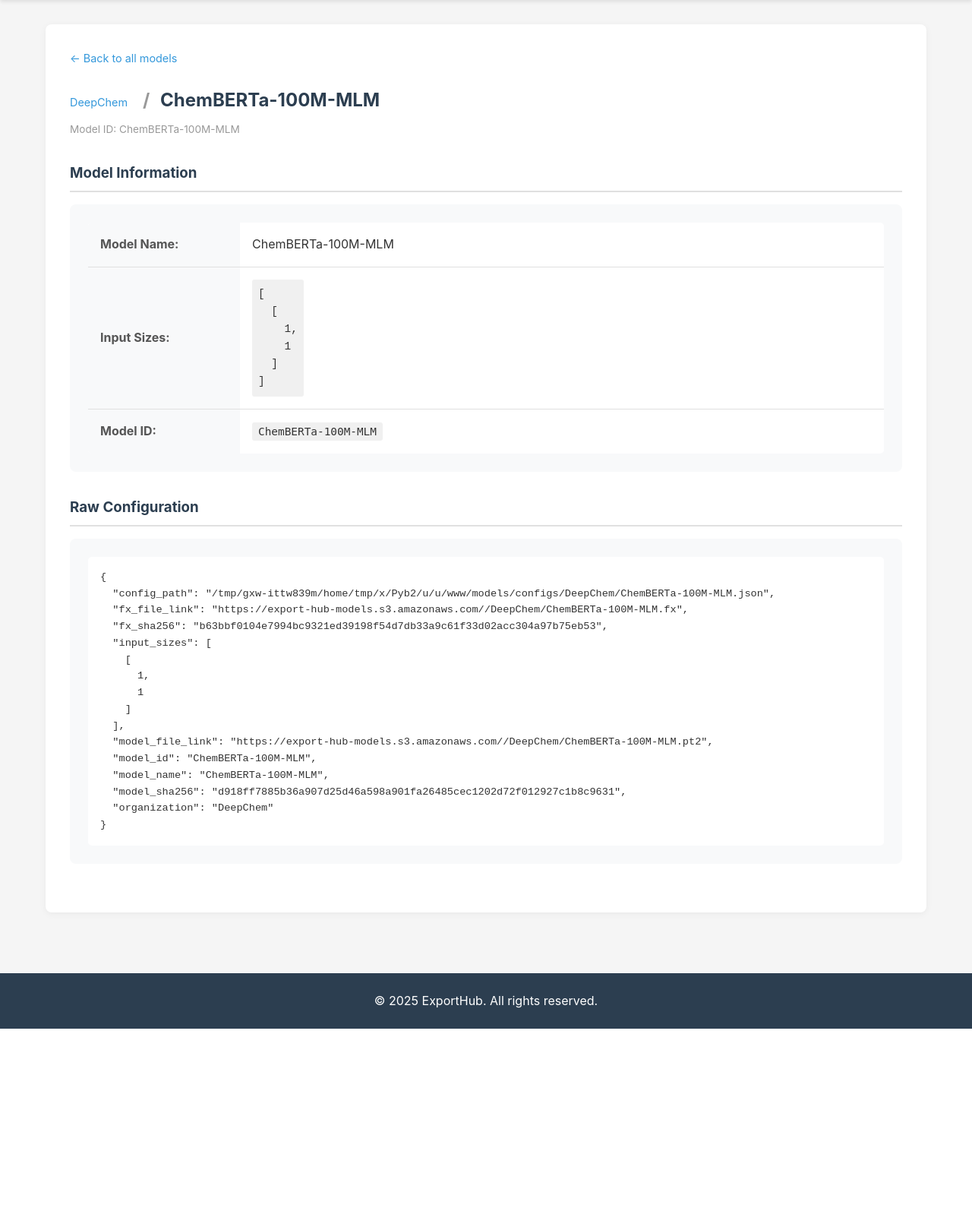
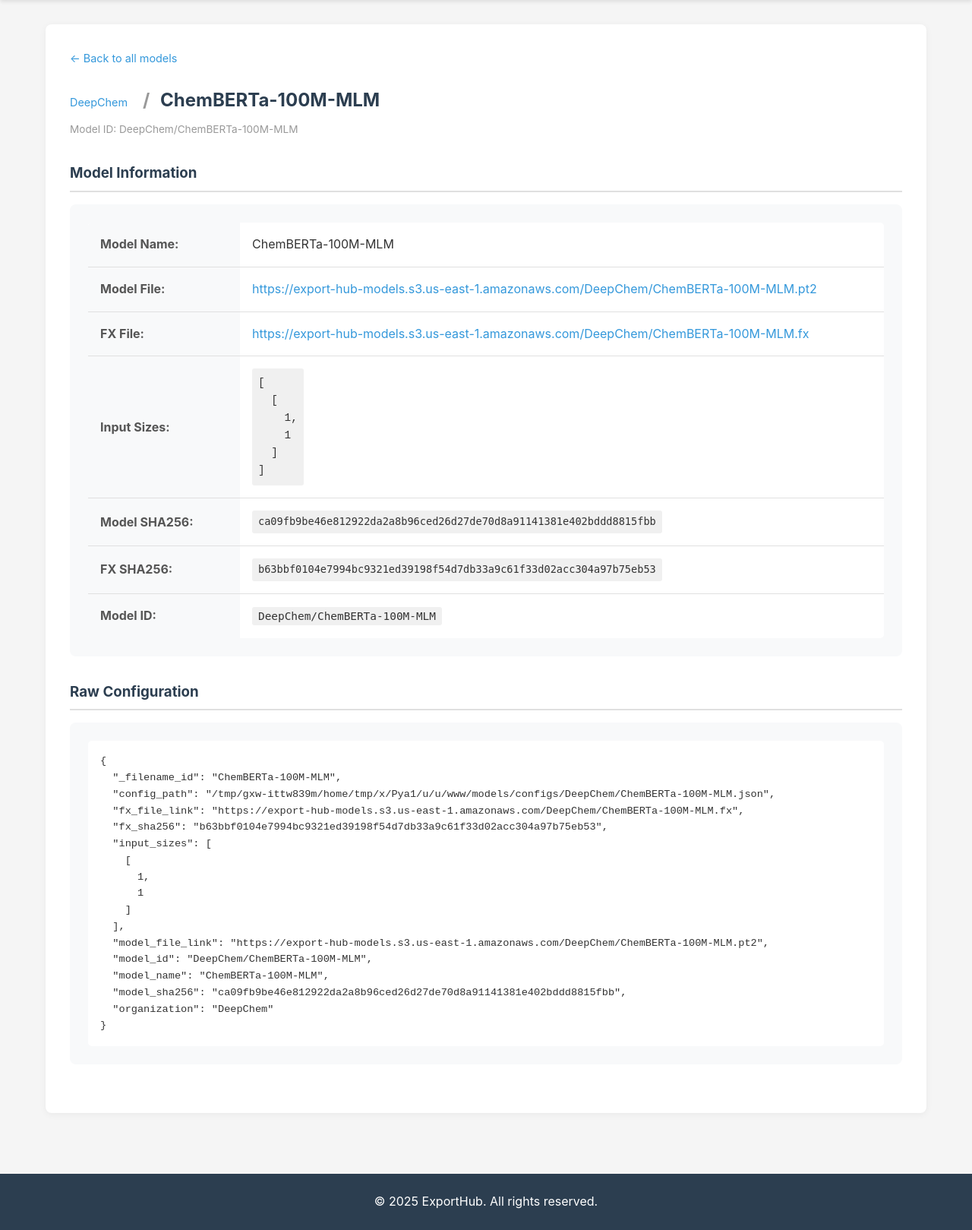
Before and after one commit to arasht94/export-hub, a Flask app: page /model/DeepChem/ChemBERTa-100M-MLM in a window 1280 px wide. Shown: the part 167-1786 px from the top of the page at 76% size. Before the commit the page ends 1521 px from the top, so only its background shows below. Run offline with Flask 3, Linux system fonts and the light colour scheme.

Commit message:
feat: Make webapp work with new json config file

```diff
--- a/app/config_parser.py
+++ b/app/config_parser.py
@@ -42,59 +42,114 @@
     def get_models_by_organization(self, organization: str) -> List[Dict]:
         """
         Get all models for a specific organization.
+        Searches both by folder name and by JSON organization field.
 
         Args:
-            organization: The organization name (subfolder name).
+            organization: The organization name (can be from folder or JSON).
 
         Returns:
-            List of model dictionaries, each containing the parsed JSON data
-            plus metadata like 'model_id' and 'organization'.
+            List of model dictionaries matching the organization.
+            Uses organization and model_id from JSON if present, otherwise infers from folder/filename.
         """
+        models = []
+
+        # First, try to find by folder name
         org_dir = self.configs_dir / organization
-        if not org_dir.exists() or not org_dir.is_dir():
-            return []
+        if org_dir.exists() and org_dir.is_dir():
+            for json_file in org_dir.glob("*.json"):
+                try:
+                    with open(json_file, "r", encoding="utf-8") as f:
+                        model_data = json.load(f)
+                        # Use organization from JSON if present, otherwise use folder name
+                        if "organization" not in model_data:
+                            model_data["organization"] = organization
+                        # Use model_id from JSON if present, otherwise use filename
+                        if "model_id" not in model_data:
+                            model_data["model_id"] = json_file.stem
+                        # Store filename for URL routing
+                        model_data["_filename_id"] = json_file.stem
+                        model_data["config_path"] = str(json_file)
+                        models.append(model_data)
+                except Exception as e:
+                    print(f"Error reading {json_file}: {e}")
 
-        models = []
-        for json_file in org_dir.glob("*.json"):
-            try:
-                with open(json_file, "r", encoding="utf-8") as f:
-                    model_data = json.load(f)
-                    # Add metadata
-                    model_data["model_id"] = json_file.stem  # filename without .json
-                    model_data["organization"] = organization
-                    model_data["config_path"] = str(json_file)
-                    models.append(model_data)
-            except Exception as e:
-                print(f"Error reading {json_file}: {e}")
+        # Also search all folders for models with matching JSON organization field
+        # (in case organization in JSON doesn't match folder name)
+        for org_dir in self.configs_dir.iterdir():
+            if not org_dir.is_dir() or org_dir.name == organization:
+                continue  # Skip if already processed or not a directory
+
+            for json_file in org_dir.glob("*.json"):
+                try:
+                    with open(json_file, "r", encoding="utf-8") as f:
+                        model_data = json.load(f)
+                        json_org = model_data.get("organization")
+                        if json_org == organization:
+                            # Use organization from JSON
+                            if "organization" not in model_data:
+                                model_data["organization"] = organization
+                            # Use model_id from JSON if present, otherwise use filename
+                            if "model_id" not in model_data:
+                                model_data["model_id"] = json_file.stem
+                            # Store filename for URL routing
+                            model_data["_filename_id"] = json_file.stem
+                            model_data["config_path"] = str(json_file)
+                            models.append(model_data)
+                except Exception as e:
+                    print(f"Error reading {json_file}: {e}")
 
         return models
 
     def get_all_models_by_organization(self) -> Dict[str, List[Dict]]:
         """
         Get all models organized by organization.
+        Uses organization from JSON if present, otherwise groups by folder.
 
         Returns:
             Dictionary mapping organization names to lists of model dictionaries.
         """
-        organizations = self.get_organizations()
+        if not self.configs_dir.exists():
+            return {}
+
         result = {}
+        # Scan all JSON files and group by organization from JSON
+        for org_dir in self.configs_dir.iterdir():
+            if not org_dir.is_dir():
+                continue
 
-        for org in organizations:
-            models = self.get_models_by_organization(org)
-            result[org] = models
+            for json_file in org_dir.glob("*.json"):
+                try:
+                    with open(json_file, "r", encoding="utf-8") as f:
+                        model_data = json.load(f)
+                        # Use organization from JSON if present, otherwise use folder name
+                        org_name = model_data.get("organization", org_dir.name)
+                        # Use model_id from JSON if present, otherwise use filename
+                        if "model_id" not in model_data:
+                            model_data["model_id"] = json_file.stem
+                        # Store filename for URL routing
+                        model_data["_filename_id"] = json_file.stem
+                        model_data["config_path"] = str(json_file)
+
+                        if org_name not in result:
+                            result[org_name] = []
+                        result[org_name].append(model_data)
+                except Exception as e:
+                    print(f"Error reading {json_file}: {e}")
 
         return result
 
     def get_model(self, organization: str, model_id: str) -> Optional[Dict]:
         """
         Get a specific model by organization and model ID.
+        model_id here is the filename without extension (used in URL).
 
         Args:
-            organization: The organization name.
-            model_id: The model ID (JSON filename without extension).
+            organization: The organization name (folder name).
+            model_id: The model ID (JSON filename without extension, used in URL).
 
         Returns:
             Model dictionary if found, None otherwise.
+            Uses organization and model_id from JSON if present.
         """
         json_file = self.configs_dir / organization / f"{model_id}.json"
         if not json_file.exists():
@@ -103,8 +158,14 @@
         try:
             with open(json_file, "r", encoding="utf-8") as f:
                 model_data = json.load(f)
-                model_data["model_id"] = model_id
-                model_data["organization"] = organization
+                # Use organization from JSON if present, otherwise use parameter
+                if "organization" not in model_data:
+                    model_data["organization"] = organization
+                # Use model_id from JSON if present, otherwise use filename
+                if "model_id" not in model_data:
+                    model_data["model_id"] = model_id
+                # Store filename for URL routing
+                model_data["_filename_id"] = model_id
                 model_data["config_path"] = str(json_file)
                 return model_data
         except Exception as e:
--- a/app/routes.py
+++ b/app/routes.py
@@ -14,7 +14,7 @@
     # Get top 6 models for each organization
     orgs_with_models = {}
     for org, models in organizations_data.items():
-        orgs_with_models[org] = parser.get_top_models(org, limit=6)
+        orgs_with_models[org] = models[:6]  # Just take first 6 from the list
 
     return render_template("index.html", organizations=orgs_with_models)
 
--- a/app/templates/model_card.html
+++ b/app/templates/model_card.html
@@ -36,11 +36,23 @@
                     <td style="padding: 1rem; color: #333;">{{ card.model_name }}</td>
                 </tr>
                 {% endif %}
-                {% if card.model_file_name %}
+                {% if card.model_file_link %}
                 <tr style="border-bottom: 1px solid #e0e0e0;">
-                    <td style="padding: 1rem; font-weight: bold; color: #555; background: #f8f9fa;">Model File Name:</td>
+                    <td style="padding: 1rem; font-weight: bold; color: #555; background: #f8f9fa;">Model File:</td>
                     <td style="padding: 1rem; color: #333;">
-                        <code style="background: #f0f0f0; padding: 0.25rem 0.5rem; border-radius: 3px; font-size: 0.9rem;">{{ card.model_file_name }}</code>
+                        <a href="{{ card.model_file_link }}" target="_blank" style="color: #3498db; text-decoration: none;">
+                            {{ card.model_file_link }}
+                        </a>
+                    </td>
+                </tr>
+                {% endif %}
+                {% if card.fx_file_link %}
+                <tr style="border-bottom: 1px solid #e0e0e0;">
+                    <td style="padding: 1rem; font-weight: bold; color: #555; background: #f8f9fa;">FX File:</td>
+                    <td style="padding: 1rem; color: #333;">
+                        <a href="{{ card.fx_file_link }}" target="_blank" style="color: #3498db; text-decoration: none;">
+                            {{ card.fx_file_link }}
+                        </a>
                     </td>
                 </tr>
                 {% endif %}
@@ -52,11 +64,19 @@
                     </td>
                 </tr>
                 {% endif %}
-                {% if card.sha256 %}
+                {% if card.model_sha256 %}
                 <tr style="border-bottom: 1px solid #e0e0e0;">
-                    <td style="padding: 1rem; font-weight: bold; color: #555; background: #f8f9fa;">SHA256 Hash:</td>
+                    <td style="padding: 1rem; font-weight: bold; color: #555; background: #f8f9fa;">Model SHA256:</td>
                     <td style="padding: 1rem; color: #333;">
-                        <code style="background: #f0f0f0; padding: 0.25rem 0.5rem; border-radius: 3px; font-size: 0.85rem; word-break: break-all; display: inline-block; max-width: 100%;">{{ card.sha256 }}</code>
+                        <code style="background: #f0f0f0; padding: 0.25rem 0.5rem; border-radius: 3px; font-size: 0.85rem; word-break: break-all; display: inline-block; max-width: 100%;">{{ card.model_sha256 }}</code>
+                    </td>
+                </tr>
+                {% endif %}
+                {% if card.fx_sha256 %}
+                <tr style="border-bottom: 1px solid #e0e0e0;">
+                    <td style="padding: 1rem; font-weight: bold; color: #555; background: #f8f9fa;">FX SHA256:</td>
+                    <td style="padding: 1rem; color: #333;">
+                        <code style="background: #f0f0f0; padding: 0.25rem 0.5rem; border-radius: 3px; font-size: 0.85rem; word-break: break-all; display: inline-block; max-width: 100%;">{{ card.fx_sha256 }}</code>
                     </td>
                 </tr>
                 {% endif %}
--- a/models/configs/DeepChem/ChemBERTa-100M-MLM.json
+++ b/models/configs/DeepChem/ChemBERTa-100M-MLM.json
@@ -8,8 +8,8 @@
             1
         ]
     ],
-    "model_file_link": "https://export-hub-models.s3.amazonaws.com//DeepChem/ChemBERTa-100M-MLM.pt2",
-    "model_sha256": "d918ff7885b36a907d25d46a598a901fa26485cec1202d72f012927c1b8c9631",
-    "fx_file_link": "https://export-hub-models.s3.amazonaws.com//DeepChem/ChemBERTa-100M-MLM.fx",
+    "model_file_link": "https://export-hub-models.s3.us-east-1.amazonaws.com/DeepChem/ChemBERTa-100M-MLM.pt2",
+    "model_sha256": "ca09fb9be46e812922da2a8b96ced26d27de70d8a91141381e402bddd8815fbb",
+    "fx_file_link": "https://export-hub-models.s3.us-east-1.amazonaws.com/DeepChem/ChemBERTa-100M-MLM.fx",
     "fx_sha256": "b63bbf0104e7994bc9321ed39198f54d7db33a9c61f33d02acc304a97b75eb53"
 }
--- a/models/constants.py
+++ b/models/constants.py
@@ -1,2 +1,2 @@
 S3_BUCKET_NAME = "export-hub-models"
-S3_PUBLIC_LINK = f"https://{S3_BUCKET_NAME}.s3.amazonaws.com/"
+S3_PUBLIC_LINK = f"https://{S3_BUCKET_NAME}.s3.us-east-1.amazonaws.com"
--- a/models/export_utils.py
+++ b/models/export_utils.py
@@ -90,9 +90,9 @@
     }
 
     # Save model card to repo
-    config_path = os.path.join(os.path.dirname(__file__), "configs", model_id)
+    config_path = os.path.join(os.path.dirname(__file__), "configs", organization)
     os.makedirs(config_path, exist_ok=True)
 
-    json_path = os.path.join(config_path + ".json")
+    json_path = os.path.join(config_path, model_name + ".json")
     with open(json_path, "w", encoding="utf-8") as f:
         json.dump(model_card, f, indent=4)
```
Also changed, not shown: app/templates/index.html (+12 -6 lines), app/templates/organization.html (+12 -6 lines).
